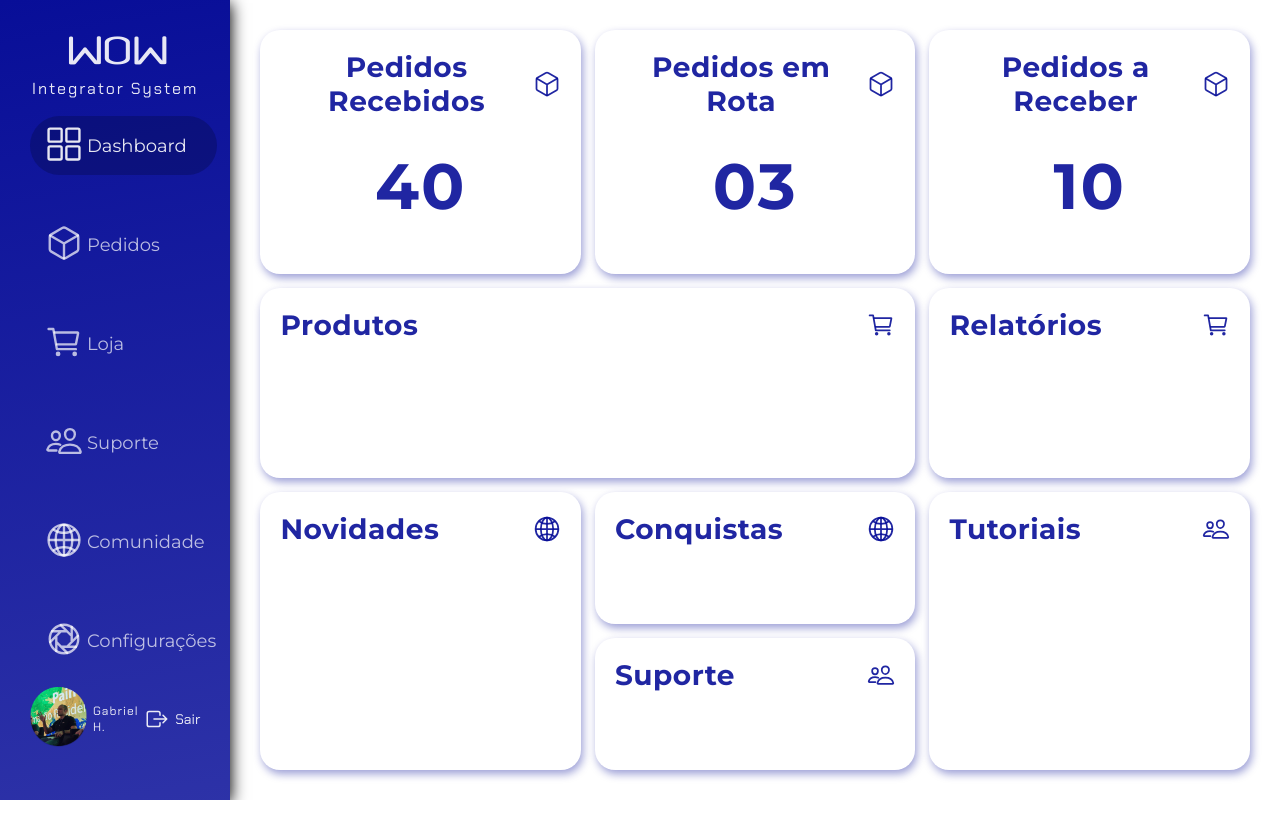
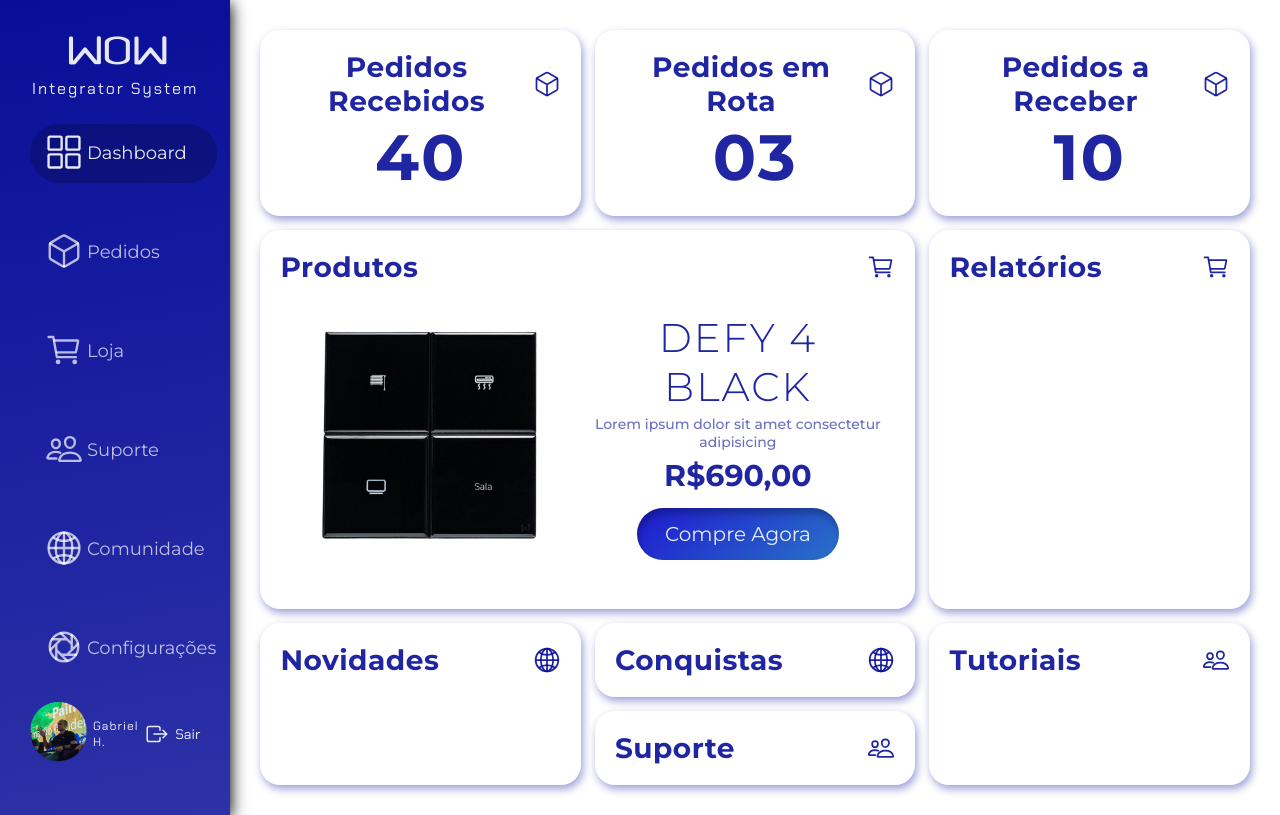
Before and after one commit to Igor0liveira/Dashboard-Integrador-WOW, a plain HTML site: page index.html in a window 1280 px wide. Drawn offline with nearby package versions, Linux system fonts and the light colour scheme.

Commit message:
Adicionando produtos

```diff
--- a/index.html
+++ b/index.html
@@ -118,7 +118,7 @@
                         <p><ion-icon name="cube-outline"></ion-icon></p>
                     </div>
 
-                    <div class="dash-dados-ped">
+                    <div class="dash-dados">
                         <h3>40</h3>
                     </div>
                 </div>
@@ -130,7 +130,7 @@
                         <p><ion-icon name="cube-outline"></ion-icon></p>
                     </div>
 
-                    <div class="dash-dados-ped">
+                    <div class="dash-dados">
                         <h3>03</h3>
                     </div>
                 </div>
@@ -142,7 +142,7 @@
                         <p><ion-icon name="cube-outline"></ion-icon></p>
                     </div>
 
-                    <div class="dash-dados-ped">
+                    <div class="dash-dados">
                         <h3>10</h3>
                     </div>
                 </div>
@@ -153,6 +153,24 @@
 
                         <p><ion-icon name="cart-outline"></ion-icon></p>
                     </div>
+
+                    <div class="dash-dados">
+                        <div class="ctn-shop1">
+                            <div class="carrossel-img">
+                                <img src="./src/images/Defy 1 (1).png" alt="defy 3 white">
+                            </div>
+
+                        </div>
+
+                        <div class="ctn-shop2">
+                            <h4>Defy 4 Black</h4>
+                            <p>Lorem ipsum dolor sit amet consectetur adipisicing</p>
+                            <p class="preco">R$690,00</p>
+                            <a class="btn"  href="#">Compre Agora</a>
+                        </div>
+
+                    </div>
+
                 </div>
 
                 <div class="container-dash dash-shop2">
--- a/src/css/styles.css
+++ b/src/css/styles.css
@@ -171,7 +171,6 @@ body{
     grid-template-areas:
     "ped1 ped2 ped3"
     "shop1 shop1 shop2"
-    "shop1 shop1 shop2"
     "news1 news2 help2"
     "news1 help1 help2";
 }
@@ -190,7 +189,7 @@ body{
     flex-direction: column;
 }
 .container-dash:hover{
-    transform: scaleX(1.012);
+    transform: scaleX(1.01);
 }
 
 .container-dash.dash-ped1{
@@ -218,14 +217,14 @@ body{
     color: rgba(8, 14, 152, 0.9);
 }
 
-.container-dash .dash-dados-ped{
+.container-dash .dash-dados{
     display: flex;
     align-items: center;
     justify-content: center;
     height: 100%;
 }
 
-.container-dash .dash-dados-ped h3{
+.container-dash .dash-dados h3{
     color: rgba(8, 14, 152, 0.9);
     font-size: 6.4rem;
     letter-spacing: 0.2rem;
@@ -244,7 +243,100 @@ body{
 
 .container-dash.dash-shop1{
     grid-area: shop1;
+    display: flex;
+    flex-direction: column;
 }
+
+.container-dash.dash-shop1 .dash-dados{
+    justify-content: space-around;
+    align-items: center;
+}
+
+.dash-shop1 .ctn-shop1{
+    display: flex;
+    align-items: center;
+}
+
+.dash-shop1 .ctn-shop1 .carrossel-img img{
+    width: 30rem;
+}
+
+.dash-shop1 .dash-dados .ctn-shop2{
+    display: flex;
+    flex-direction: column;
+    align-items: center;
+
+
+}
+
+.dash-shop1 .dash-dados .ctn-shop2 h4{
+    color: rgba(8, 14, 152, 0.9);
+    font-size: 4rem;
+    letter-spacing: 0.2rem;
+    font-weight: 300;
+    text-transform: uppercase;
+    margin-top: 0;
+    margin-bottom: 0.4rem;
+}
+
+.dash-shop1 .dash-dados .ctn-shop2 p{
+    color: rgba(8, 14, 152, 0.6);
+    font-size: 1.4rem;
+    font-weight: 500;
+    margin-bottom: 0.6rem;
+}
+
+.dash-shop1 .dash-dados .ctn-shop2 .preco{
+    color: rgba(8, 14, 152, 0.9);
+    font-size: 3rem;
+    font-weight: bold;
+    margin-bottom: 1.4rem;
+}
+
+.dash-shop1 .dash-dados .ctn-shop2 .btn{
+    background: linear-gradient(139deg, #1E1ACF 0%, #2972C7 100%); box-shadow: 0.2rem 0.6rem 0.7rem rgba(0, 0, 0, 0.25) inset;
+    border-radius: 3rem;
+    padding: 1.4rem 2.8rem;
+}
+
+
+
+
+
+
+
+
+
+
+
+
+
+
+
+
+
+
+
+
+
+
+
+
+
+
+
+
+
+
+
+
+
+
+
+
+
+
+
 
 
 .container-dash.dash-shop2{
```
Also changed, not shown: src/images/Defy 1 (1).png (added), src/images/defy 3 white (1).png (added).
